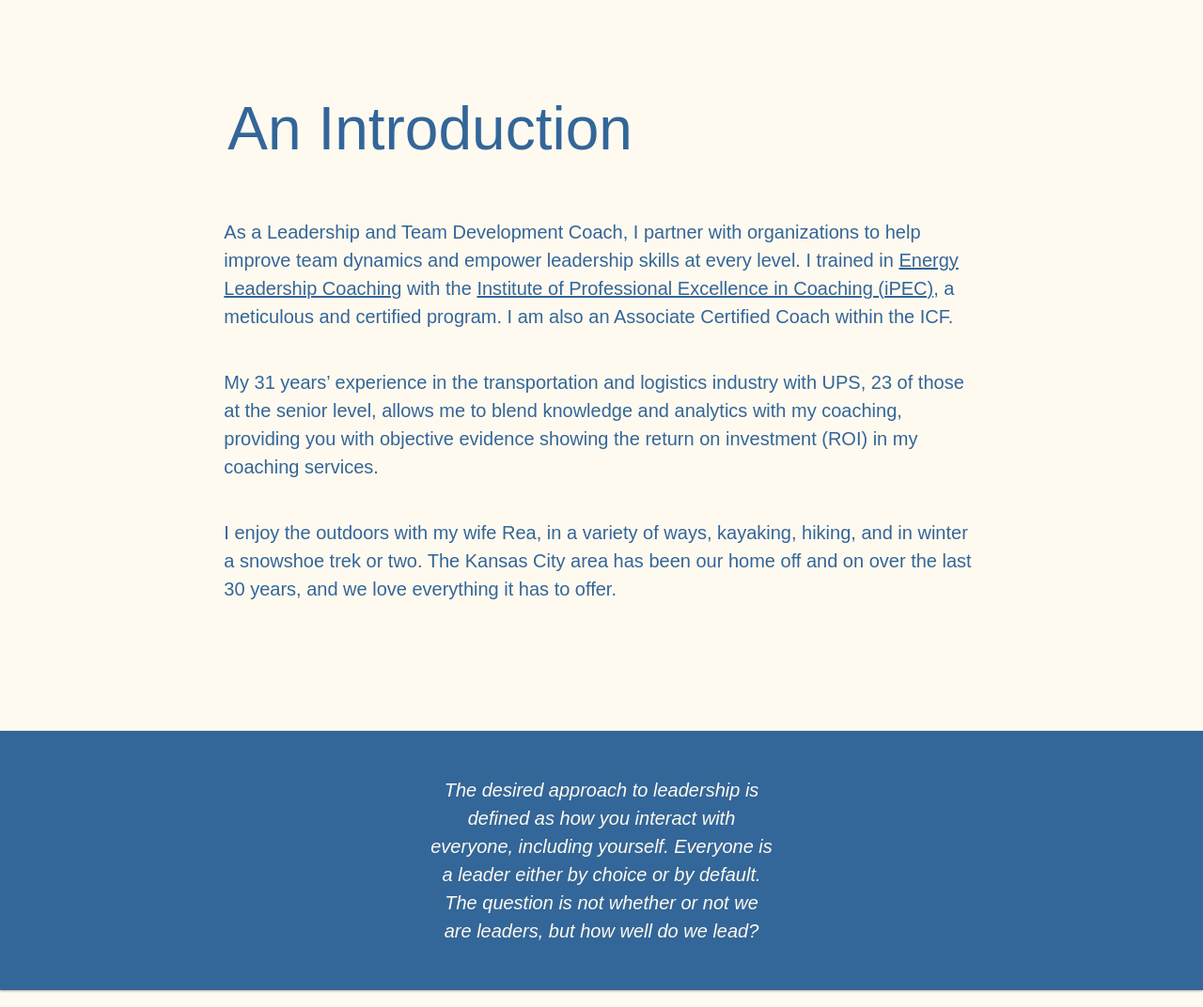
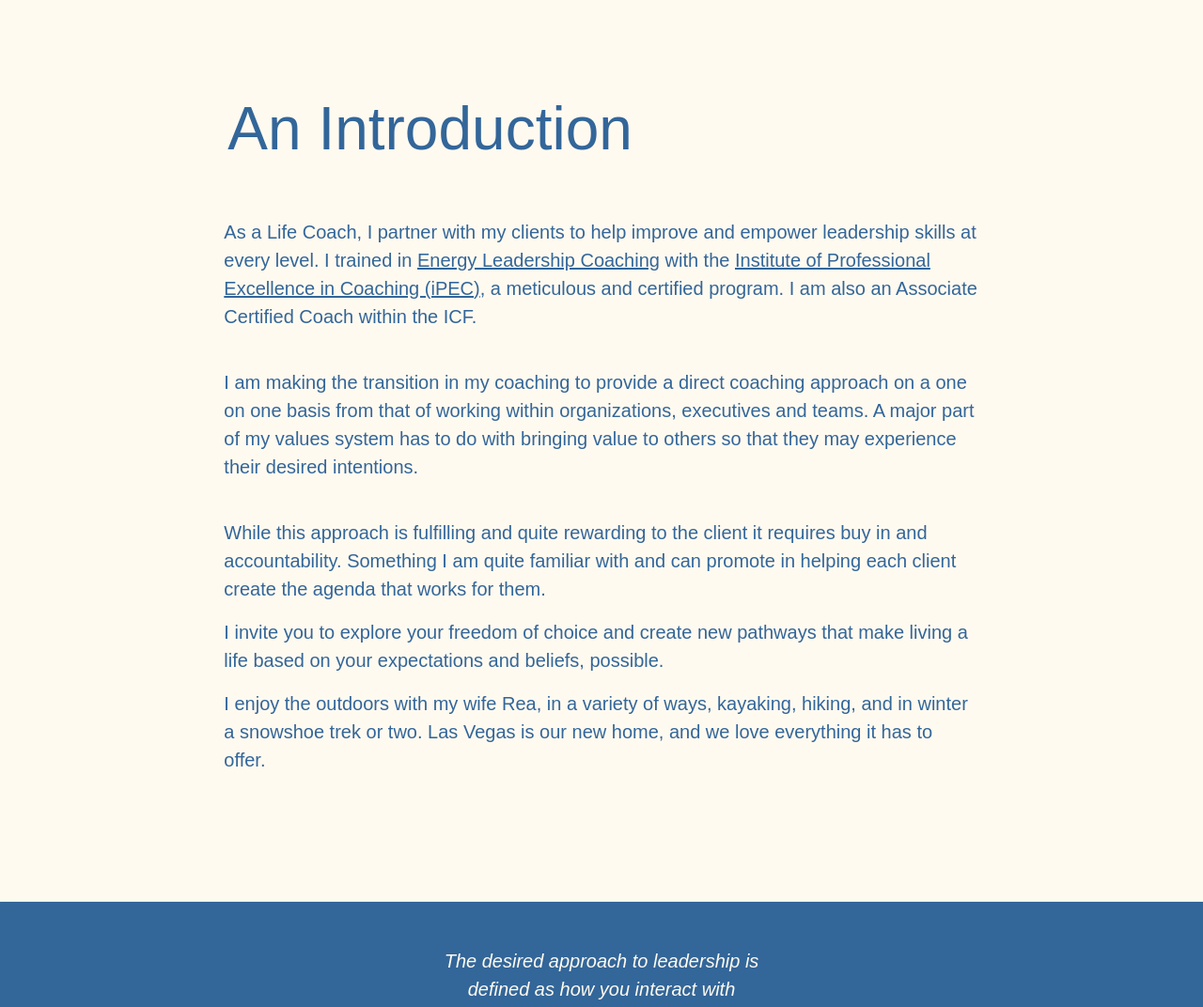
Before and after one commit to JeffCz/JeffCz.github.io, a website: page index.html in a window 1280 px wide. Shown: the part 725-1797 px from the top of the page at 94% size. Drawn offline with nearby package versions, Linux system fonts and the light colour scheme; a web font is replaced by a local one.

Commit message:
updated index
changed location and introduction

```diff
--- a/index.html
+++ b/index.html
@@ -89,9 +89,11 @@
          <p class="h1 text-sm-left pb-5 pt-md-5 pt-0 pl-1">An Introduction</p>
       </div>
       <div class="mx-auto col-sm-8 pb-5">
-         <p class="text-sm-left">As a Leadership and Team Development Coach, I partner with organizations to help improve team dynamics and empower leadership skills at every level. I trained in <a href="https://www.energyleadership.com/" target="_blank">Energy Leadership Coaching</a> with the <a href="https://go.ipeccoaching.com/9-key-considerations-for-choosing-the-right-coach-training-program?utm_term=ipec&utm_campaign=Branded&utm_source=adwords&utm_medium=ppc&hsa_tgt=kwd-16369652&hsa_grp=21865092809&hsa_src=g&hsa_net=adwords&hsa_mt=e&hsa_ver=3&hsa_ad=103039265729&hsa_acc=8705773814&hsa_kw=ipec&hsa_cam=214064489&gclid=Cj0KCQjw6KrtBRDLARIsAKzvQIHnQ1r3qE_Gen2UwYOQ_-vEBq-dfXkRx33lVpNLmulfKKxphTkVVH4aAvWrEALw_wcB" target="_blank">Institute of Professional Excellence in Coaching (iPEC)</a>, a meticulous and certified program. I am also an Associate Certified Coach within the ICF.</p><br>
-         <p class="text-sm-left">My 31 years’ experience in the transportation and logistics industry with UPS, 23 of those at the senior level, allows me to blend knowledge and analytics with my coaching, providing you with objective evidence showing the return on investment (ROI) in my coaching services.</p><br>
-         <p class="text-sm-left pb-5">I enjoy the outdoors with my wife Rea, in a variety of ways, kayaking, hiking, and in winter a snowshoe trek or two. The Kansas City area has been our home off and on over the last 30 years, and we love everything it has to offer.</p><br>
+         <p class="text-sm-left">As a Life Coach, I partner with my clients to help improve and empower leadership skills at every level. I trained in <a href="https://www.energyleadership.com/" target="_blank">Energy Leadership Coaching</a> with the <a href="https://go.ipeccoaching.com/9-key-considerations-for-choosing-the-right-coach-training-program?utm_term=ipec&utm_campaign=Branded&utm_source=adwords&utm_medium=ppc&hsa_tgt=kwd-16369652&hsa_grp=21865092809&hsa_src=g&hsa_net=adwords&hsa_mt=e&hsa_ver=3&hsa_ad=103039265729&hsa_acc=8705773814&hsa_kw=ipec&hsa_cam=214064489&gclid=Cj0KCQjw6KrtBRDLARIsAKzvQIHnQ1r3qE_Gen2UwYOQ_-vEBq-dfXkRx33lVpNLmulfKKxphTkVVH4aAvWrEALw_wcB" target="_blank">Institute of Professional Excellence in Coaching (iPEC)</a>, a meticulous and certified program. I am also an Associate Certified Coach within the ICF.</p><br>
+         <p class="text-sm-left">I am making the transition in my coaching to provide a direct coaching approach on a one on one basis from that of working within organizations, executives and teams. A major part of my values system has to do with bringing value to others so that they may experience their desired intentions. </p><br>
+         <p class="text-sm-left">While this approach is fulfilling and quite rewarding to the client it requires buy in and accountability. Something I am quite familiar with and can promote in helping each client create the agenda that works for them.</p>
+         <p class="text-sm-left">I invite you to explore your freedom of choice and create new pathways that make living a life based on your expectations and beliefs, possible.</p>
+         <p class="text-sm-left pb-5">I enjoy the outdoors with my wife Rea, in a variety of ways, kayaking, hiking, and in winter a snowshoe trek or two. Las Vegas is our new home, and we love everything it has to offer.</p><br>
       </div>
    </div>
 
```
